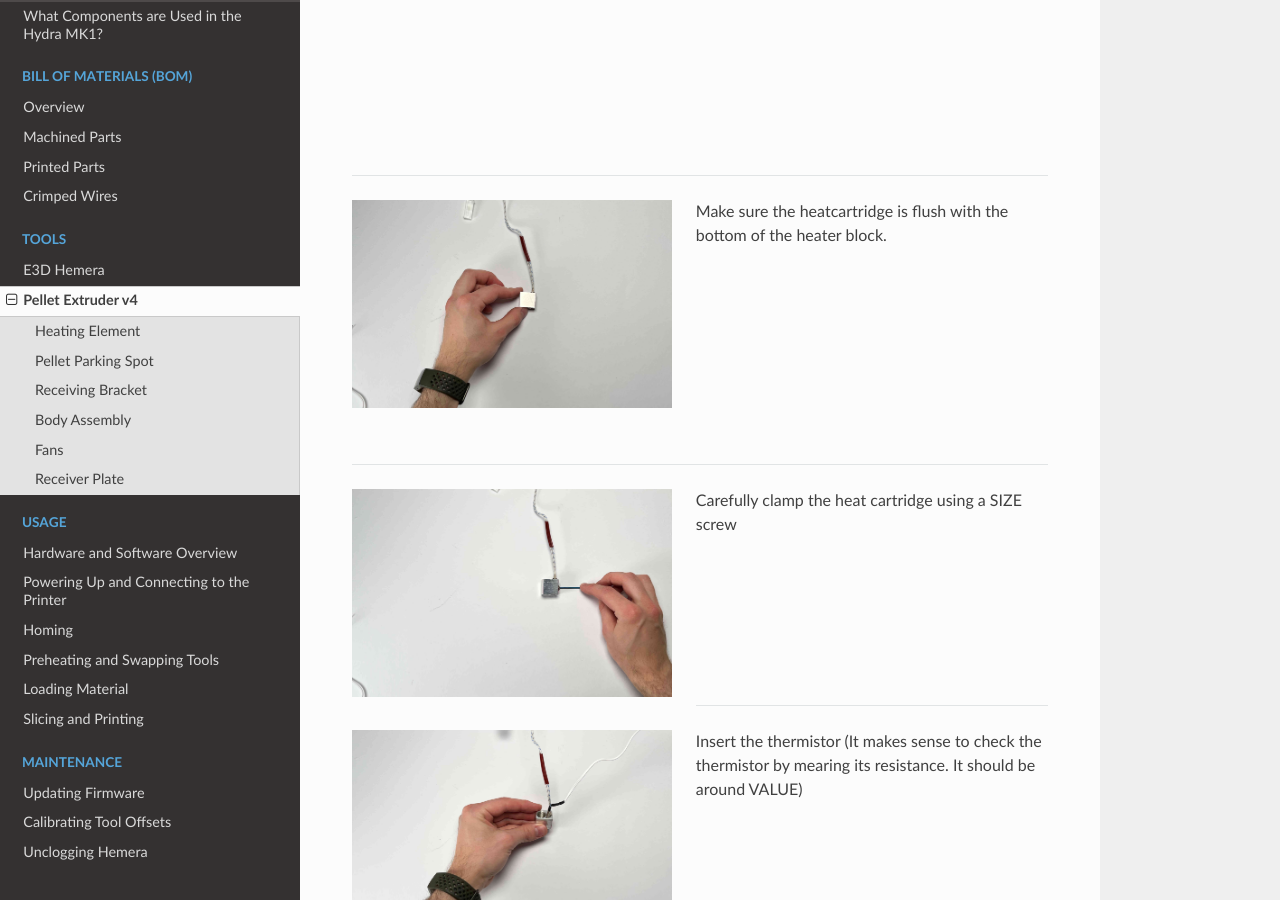
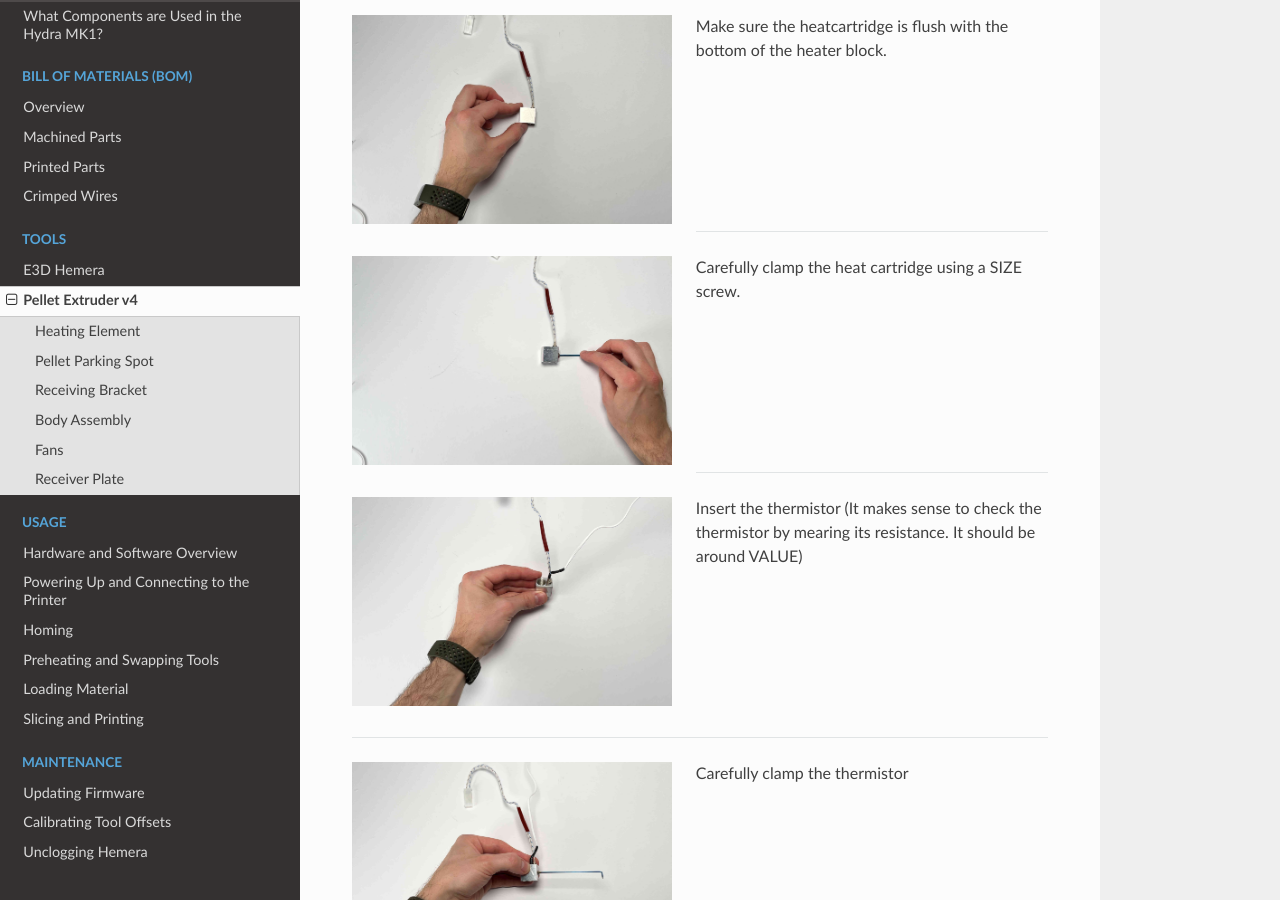
Before and after one commit to srl-ethz/hydra-documentation, a Sphinx documentation site: the page built from docs/source/tools/pellet.rst, in a window 1280 px wide and 900 px high, scrolled down 1281 px. Built offline with Sphinx 7.4.7 and the Read the Docs theme 2.0.0, drawn with Linux system fonts in a browser that asks for light colours; pages that are not in the unit, such as notebooks, are missing from menus; some of the changed text lies outside the part shown.

Commit message:
Update pellet.rst

```diff
--- a/docs/source/tools/pellet.rst
+++ b/docs/source/tools/pellet.rst
@@ -39,6 +39,8 @@
 
 |
 
+|
+
 ----------------------------
 
 .. figure:: img/Pellet4.jpg
@@ -69,7 +71,6 @@
 
 |
 
-|
 
 |
 
@@ -80,7 +81,7 @@
    :alt: Left floating image
    :align: left
 
-| Carefully clamp the heat cartridge using a SIZE screw
+| Carefully clamp the heat cartridge using a SIZE screw.
 
 |
 
@@ -102,8 +103,6 @@
 |
 
 |
-
-
 
 ----------------------------
 
@@ -130,6 +129,8 @@
    :align: left
 
 | Cover the heater block with the silicone tube.
+
+|
 
 |
 
@@ -169,8 +170,6 @@
 
 |
 
-|
-
 ----------------------------
 
 .. figure:: img/Pellet13.jpg
@@ -200,8 +199,6 @@
    :align: left
 
 | Prepare the printed part “pellet_parking”, the machined part “pellet_bracket”, two pins from the E3D Toolchanger, two M3 locking nuts, two M3 x LENGTH screws, and one M3 x 5 screw, magnet.
-
-|
 
 |
 
@@ -299,9 +296,6 @@
 
 |
 
-|
-
-
 ----------------------------
 
 .. figure:: img/Pellet15.jpg
@@ -346,9 +340,6 @@
 |
 
 |
-
-|
-
 
 ----------------------------
 
@@ -399,9 +390,8 @@
 
 |
 
-|
+----------------------------
 
-----------------------------
 .. figure:: img/Pellet22.jpg
    :figwidth: 320px
    :alt: Left floating image
@@ -477,6 +467,7 @@
 |
 
 ----------------------------
+
 .. figure:: img/Pellet29.jpg
    :figwidth: 320px
    :alt: Left floating image
@@ -535,6 +526,8 @@
 
 |
 
+|
+
 ----------------------------
 
 .. figure:: img/Pellet33.jpg
@@ -563,8 +556,6 @@
 
 |
 
-|
-
 ----------------------------
 
 .. figure:: img/Pellet36.jpg
@@ -573,6 +564,8 @@
    :align: left
 
 | Tighten the other two screws.
+
+|
 
 |
 
@@ -625,6 +618,8 @@
 
 |
 
+|
+
 ----------------------------
 
 .. figure:: img/Pellet40.jpg
@@ -648,6 +643,8 @@
    :align: left
 
 | Insert the M3 standoffs. Do not tighten yet.
+
+|
 
 |
 
@@ -683,8 +680,6 @@
 
 |
 
-|
-
 ----------------------------
 
 .. figure:: img/Pellet44.jpg
@@ -693,8 +688,6 @@
    :align: left
 
 | Tighten the other two standoffs. (TIP: if you don’t have a wrench handy, insert a short M3 screw into the standoffs and use it to tighten them down.)
-
-|
 
 |
 
```
